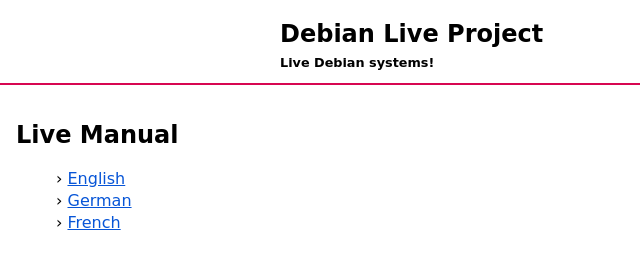
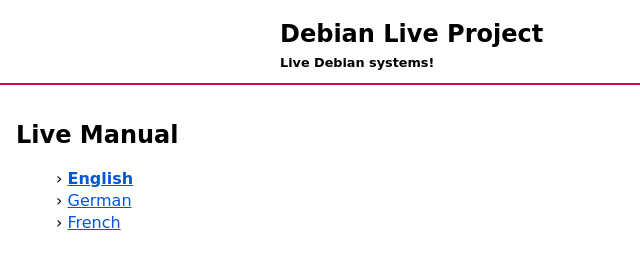
Before and after one commit to debian-live/live-manual, a plain HTML site: page html/index.html in a window 1280 px wide. Shown: the top 259 px of the page, 0-640 px from the left. Drawn offline with Linux system fonts and the light colour scheme.

Commit message:
Marking English as bold on autobuild index page.

```diff
--- a/html/index.html
+++ b/html/index.html
@@ -22,7 +22,7 @@
 
 <dd>
 	<ul>
-		<li>&rsaquo; <a href="en">English</a></li>
+		<li>&rsaquo; <a href="en"><b>English</b></a></li>
 		<li>&rsaquo; <a href="de">German</a></li>
 		<li>&rsaquo; <a href="fr">French</a></li>
 	</ul>
```
